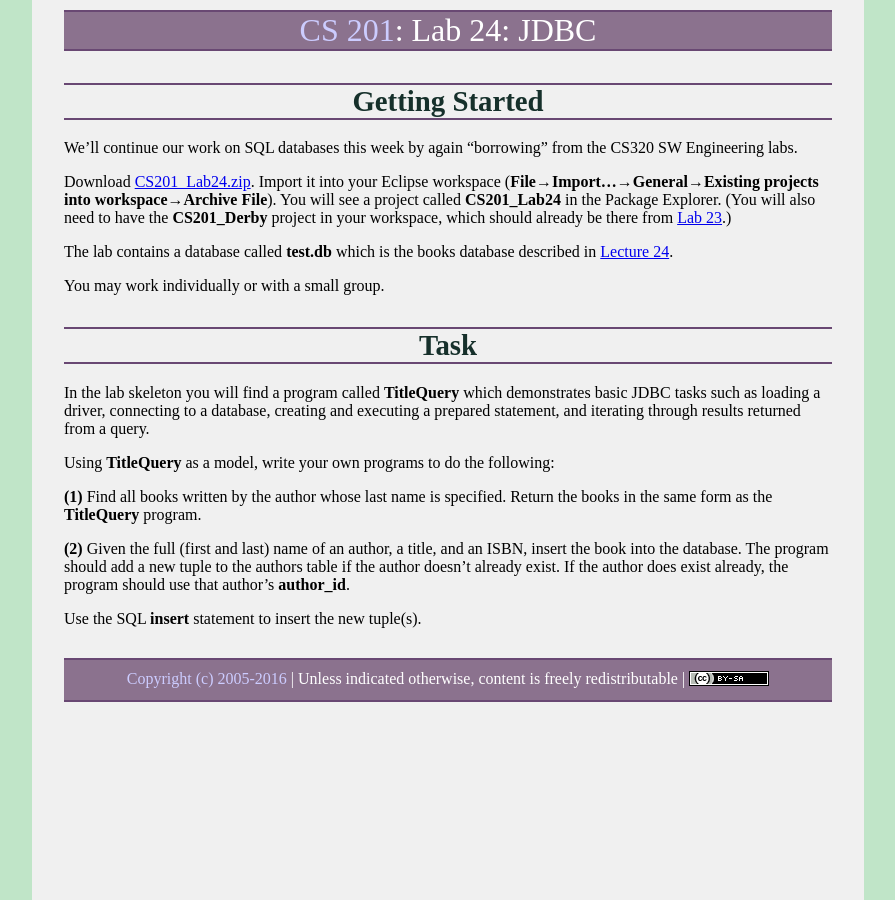
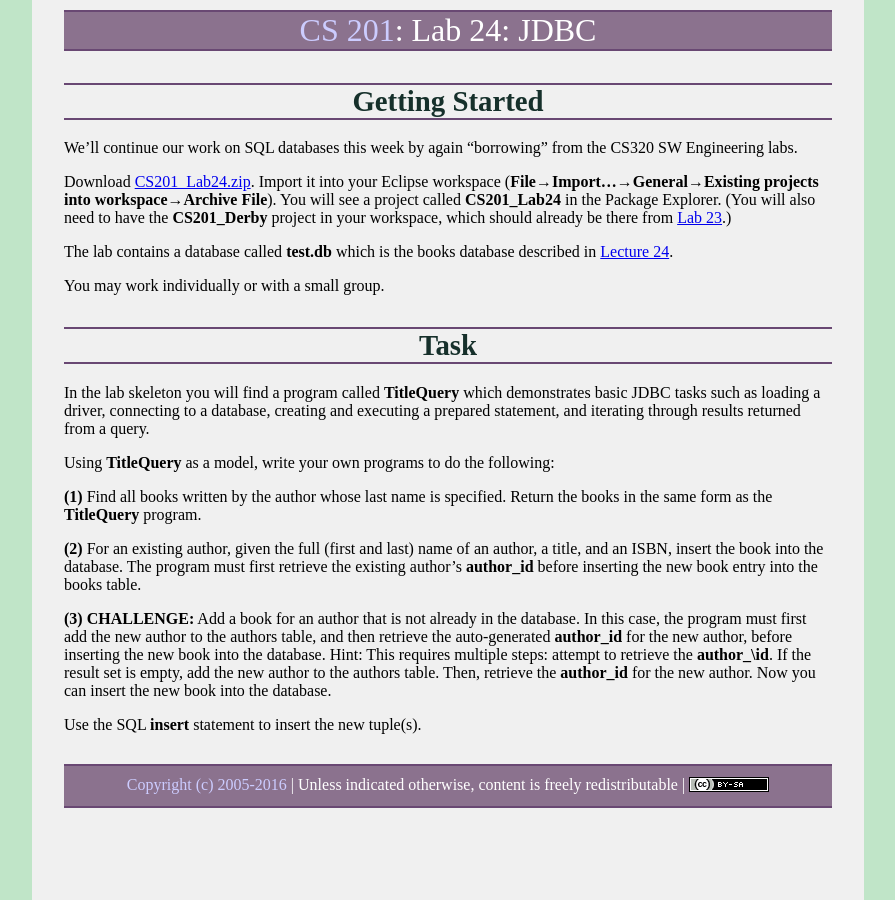
Before and after one commit to ycpcs/cs201-fall2016, a Jekyll site: the page built from labs/lab24.md, in a window 1280 px wide. Shown: the whole page, without its empty margins (192-1087 px from the left). Built offline with Jekyll 4.4.1, drawn with Linux system fonts in a browser that asks for light colours; some web fonts are replaced.

Commit message:
added step 3 as a challenge

```diff
--- a/labs/lab24.md
+++ b/labs/lab24.md
@@ -22,6 +22,8 @@ Using **TitleQuery** as a model, write your own programs to do the following:
 
 **(1)** Find all books written by the author whose last name is specified. Return the books in the same form as the **TitleQuery** program.
 
-**(2)** Given the full (first and last) name of an author, a title, and an ISBN, insert the book into the database. The program should add a new tuple to the authors table if the author doesn't already exist. If the author does exist already, the program should use that author's **author\_id**.
+**(2)** For an existing author, given the full (first and last) name of an author, a title, and an ISBN, insert the book into the database.  The program must first retrieve the existing author's **author\_id** before inserting the new book entry into the books table.
+
+**(3)** **CHALLENGE:** Add a book for an author that is not already in the database.  In this case, the program must first add the new author to the authors table, and then retrieve the auto-generated **author\_id** for the new author, before inserting the new book into the database.  Hint: This requires multiple steps: attempt to retrieve the **author_\id**.  If the result set is empty, add the new author to the authors table.  Then, retrieve the **author\_id** for the new author.  Now you can insert the new book into the database.
 
 Use the SQL **insert** statement to insert the new tuple(s).
```
